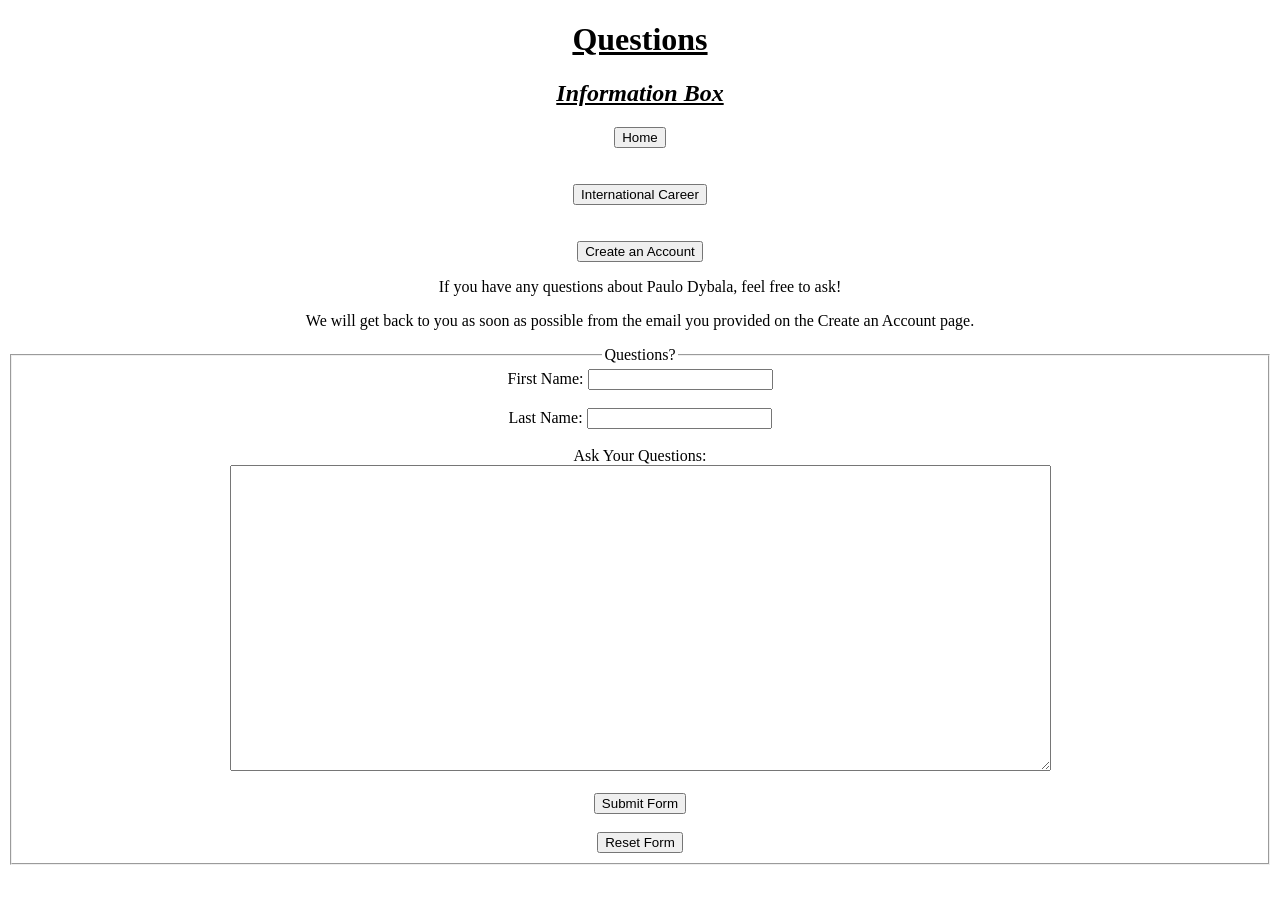
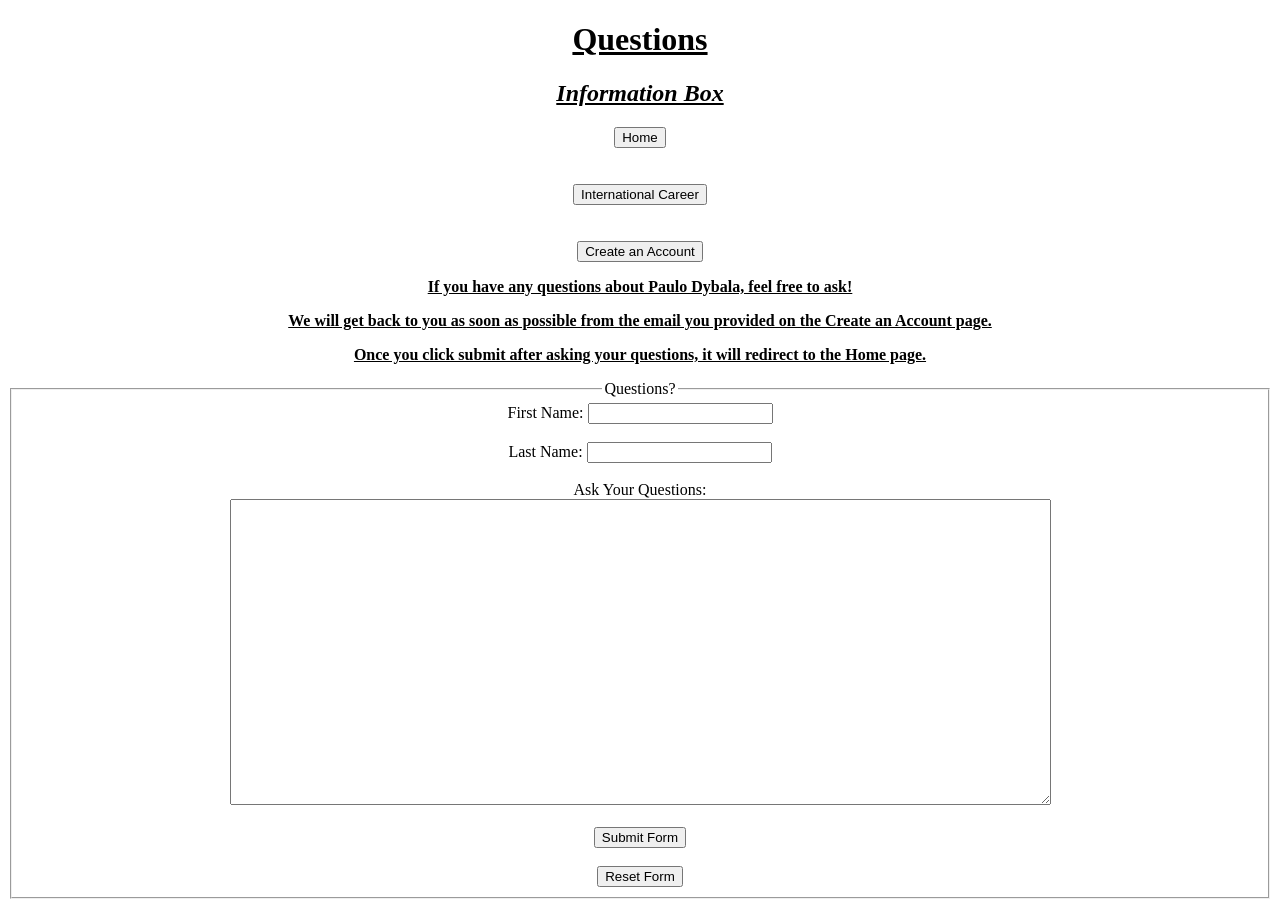
Before and after one commit to Inny10/web-project-1-inny, a plain HTML site: page questions.html in a window 1280 px wide. Before the commit the page ends 873 px from the top, so only its background shows below. Drawn offline with Linux system fonts and the light colour scheme.

Commit message:
Did some text decorations

```diff
--- a/questions.html
+++ b/questions.html
@@ -28,10 +28,29 @@
       </nav>
     </header>
     <main>
-      <p>If you have any questions about Paulo Dybala, feel free to ask!</p>
       <p>
-        We will get back to you as soon as possible from the email you provided
-        on the Create an Account page.
+        <u
+          ><strong
+            >If you have any questions about Paulo Dybala, feel free to
+            ask!</strong
+          ></u
+        >
+      </p>
+      <p>
+        <u
+          ><strong>
+            We will get back to you as soon as possible from the email you
+            provided on the Create an Account page.
+          </strong></u
+        >
+      </p>
+      <p>
+        <u
+          ><strong
+            >Once you click submit after asking your questions, it will redirect
+            to the Home page.</strong
+          ></u
+        >
       </p>
       <!--
         The form tag creates an area for user input.
```
Also changed, not shown: Create-an-account.html (+1 -1 lines).
